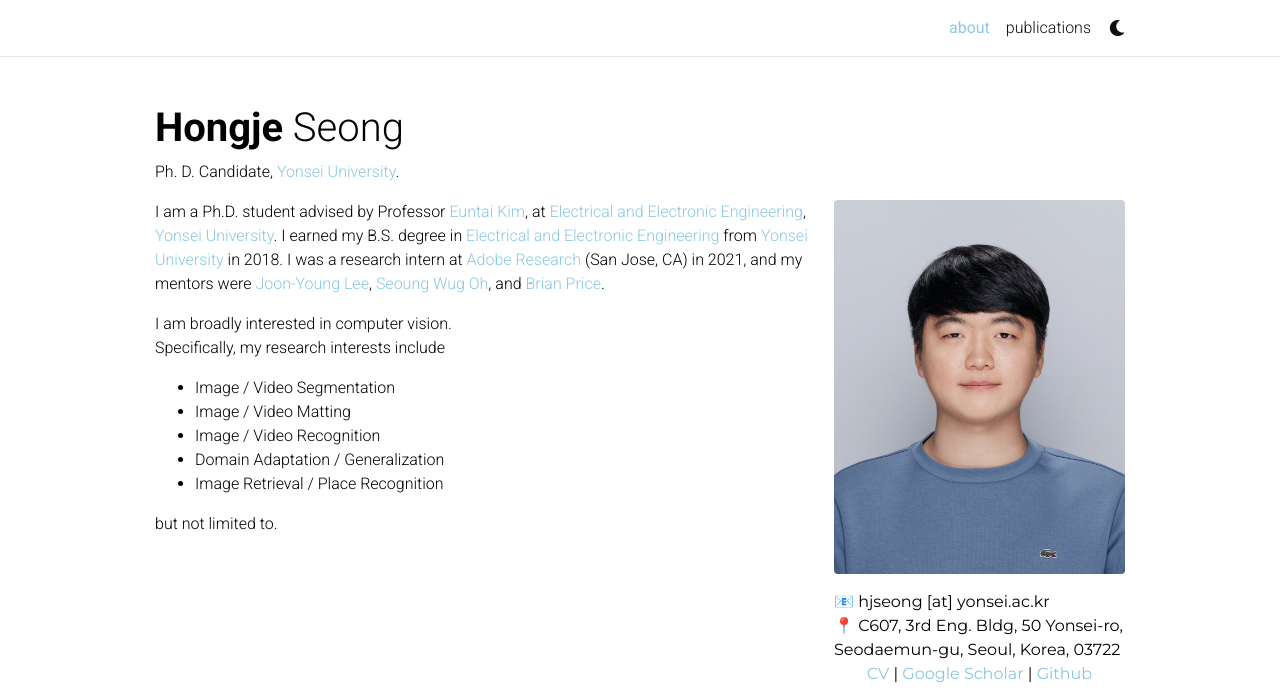
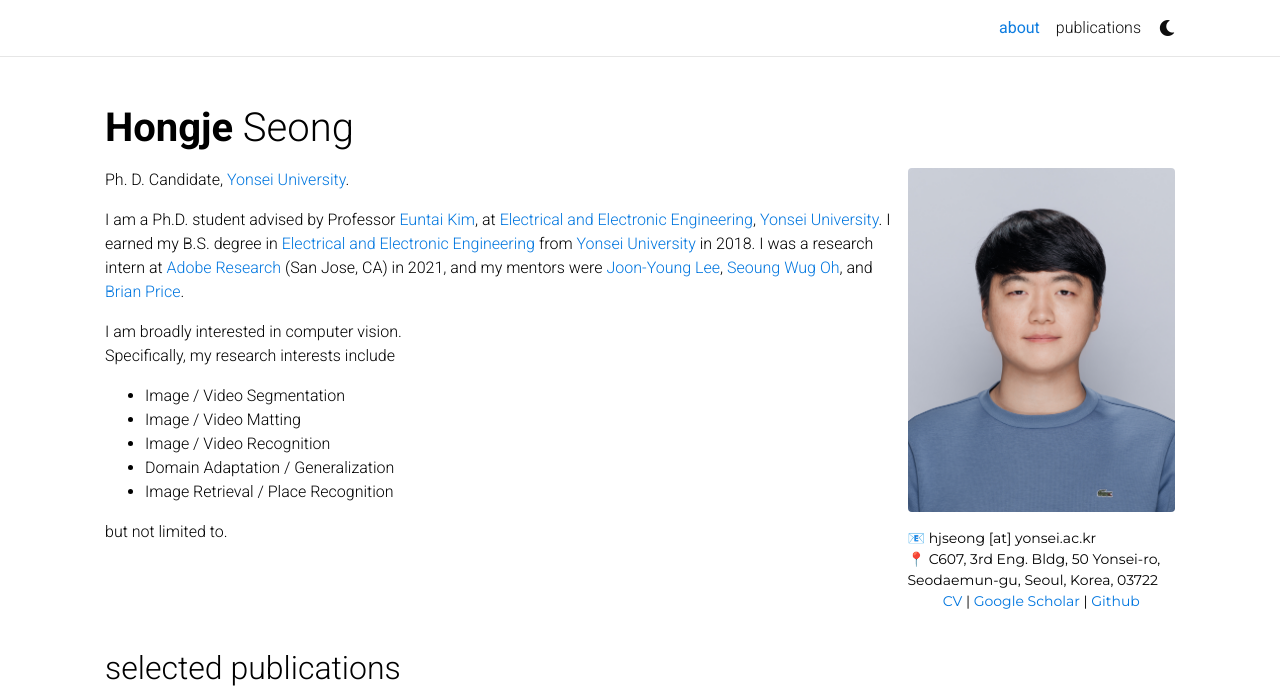
Before and after one commit to Hongje/hongje.github.io, a Jekyll site: the page built from _pages/about.md, in a window 1280 px wide and 1044 px high, cut to the strip 0-699 px from the top of the window. Built offline with Jekyll 4.4.1, drawn with Linux system fonts in a browser that asks for light colours; full-size pictures stand in for the smaller copies a plugin makes; comment, search, counter and statistics services are not loaded; a style sheet for code colours, icons or effects is not loaded.

Commit message:
auto commit 2022-04-08-23:14:41

```diff
--- a/_config.yml
+++ b/_config.yml
@@ -38,7 +38,7 @@
 footer_fixed: true
 
 # Dimensions
-max_width: 1000px
+max_width: 1100px
 
 # TODO: add layout settings (single page vs. multi-page)
 
--- a/_layouts/bib.html
+++ b/_layouts/bib.html
@@ -2,7 +2,7 @@
 ---
 <!-- _layouts/bib.html -->
       <div class="row">
-	<div class="col-sm-3">
+	<div class="col-sm-2">
    	     {%- if entry.teaser -%}
   	        {% if entry.teaser contains '://' -%}
   	        <img class="teaser" src="{{ entry.teaser }}">
@@ -26,7 +26,7 @@
  	</div>
 
         <!-- Entry bib key -->
-        <div id="{{entry.key}}" class="col-sm-8">
+        <div id="{{entry.key}}" class="col-sm-9">
         {% if entry.type == "thesis" -%}
           {{reference}}
         {%- else %}
--- a/_sass/_base.scss
+++ b/_sass/_base.scss
@@ -101,6 +101,7 @@
     margin-bottom: 5px;
     margin-top: 5px;
     font-family: "Montserrat", sans-serif;
+    font-size: 0.875rem;
     p {
       display: inline-block;
       margin: 0;
@@ -110,7 +111,7 @@
 
 @media (min-width: 576px) {
   .profile {
-    width: 30%;
+    width: 25%;
     .address {
       p { display: block; }
     }
--- a/_sass/_themes.scss
+++ b/_sass/_themes.scss
@@ -7,8 +7,8 @@
   --global-code-bg-color: #{$code-bg-color-light};
   --global-text-color: #{$black-color};
   --global-text-color-light: #{$grey-color};
-  --global-theme-color: #{$skyblue-color};
-  --global-hover-color: #{$skyblue-color};
+  --global-theme-color: #{$blue-color};
+  --global-hover-color: #{$blue-color};
   --global-footer-bg-color: #{$grey-color-dark};
   --global-footer-text-color: #{$grey-color-light};
   --global-footer-link-color: #{$white-color};
@@ -31,8 +31,8 @@
   --global-code-bg-color: #{$code-bg-color-dark};
   --global-text-color: #{$grey-color-light};
   --global-text-color-light: #{$grey-color-light};
-  --global-theme-color: #{$cyan-color};
-  --global-hover-color: #{$cyan-color};
+  --global-theme-color: #{$cornflowerblue-color};
+  --global-hover-color: #{$cornflowerblue-color};
   --global-footer-bg-color: #{$grey-color-light};
   --global-footer-text-color: #{$grey-color-dark};
   --global-footer-link-color: #{$black-color};
--- a/_sass/_variables.scss
+++ b/_sass/_variables.scss
@@ -27,6 +27,7 @@
 $skyblue-color-dark:     #4F87CE !default;
 
 $grey-color:          #828282 !default;
+$cornflowerblue-color:#6495ed !default;
 $grey-color-light:    lighten($grey-color, 40%);
 $grey-color-dark:     #1C1C1D;
 $grey-900:            #212529;
```
Also changed, not shown: _pages/about.md (+2 -2 lines).
